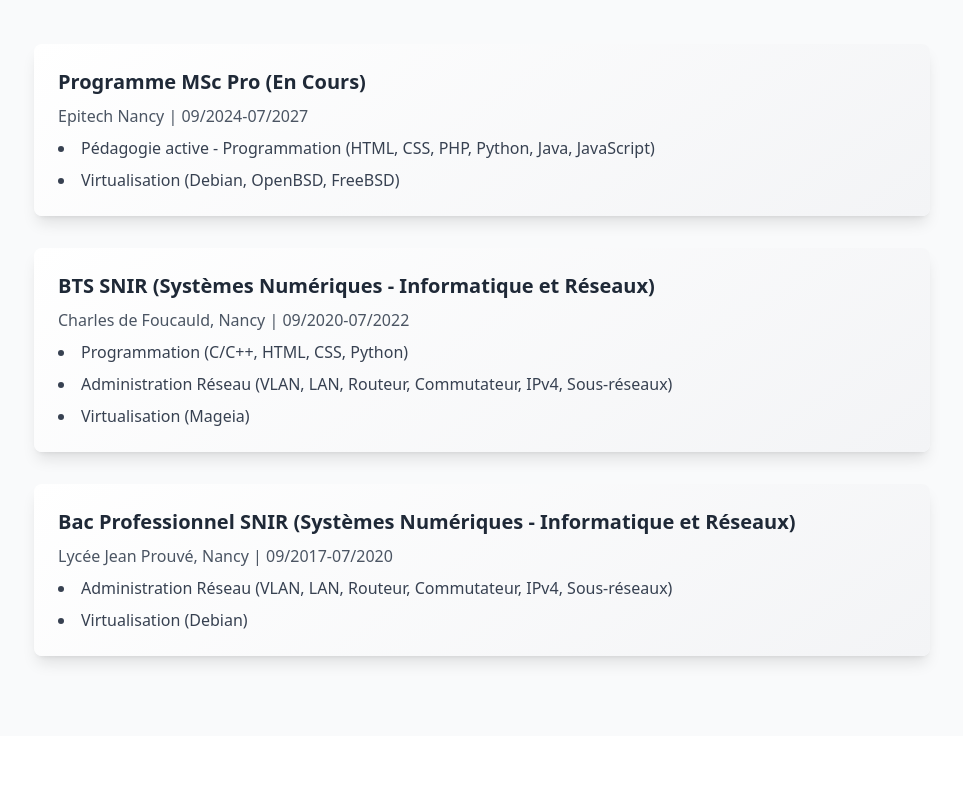
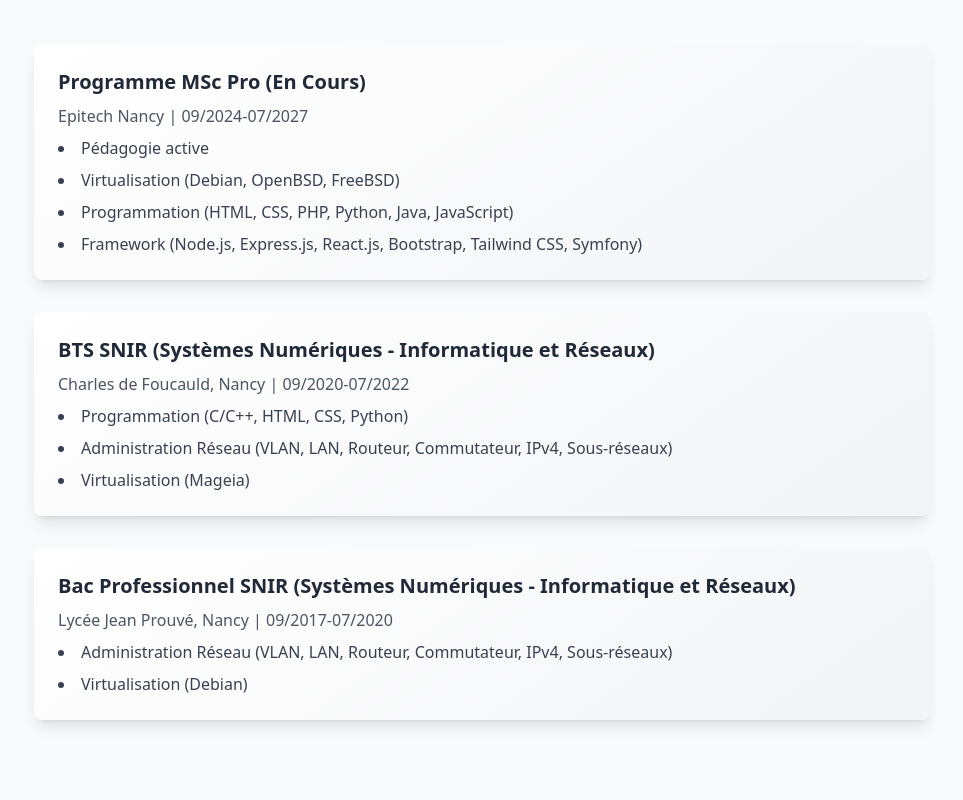
Before and after one commit to Deniz09OK/Portfolio-deniz, a React (Vite) app: page / in a window 1280 px wide. Shown: the part 920-1720 px from the top of the page, without its empty margins (158-1121 px from the left). Built offline with nearby package versions, Linux system fonts and the light colour scheme.

Commit message:
Modification de Formation + footer

```diff
--- a/src/components/Education/Education.tsx
+++ b/src/components/Education/Education.tsx
@@ -14,8 +14,10 @@ export const Education = () => {
             <h3 className="text-xl font-bold text-gray-800 mb-2">Programme MSc Pro (En Cours)</h3>
             <p className="text-gray-600 mb-2">Epitech Nancy | 09/2024-07/2027</p>
             <ul className="list-disc list-inside text-gray-700 space-y-2">
-              <li>Pédagogie active - Programmation (HTML, CSS, PHP, Python, Java, JavaScript)</li>
+              <li>Pédagogie active</li>
               <li>Virtualisation (Debian, OpenBSD, FreeBSD)</li>
+              <li>Programmation (HTML, CSS, PHP, Python, Java, JavaScript)</li>
+              <li>Framework (Node.js, Express.js, React.js, Bootstrap, Tailwind CSS, Symfony)</li>
             </ul>
           </div>
           <div className="education-card bg-white p-6 rounded-lg shadow-lg hover:shadow-xl transition-all duration-300">
--- a/src/components/Footer/Footer.tsx
+++ b/src/components/Footer/Footer.tsx
@@ -13,7 +13,7 @@ export const Footer = () => {
             <Linkedin className="w-6 h-6 icon-spin" />
           </a>
         </div>
-        <p className="text-center text-gray-400">© 2024 Deniz OK</p>
+        <p className="text-center text-gray-400">© 2025 Deniz OK</p>
       </div>
     </footer>
   );
```
